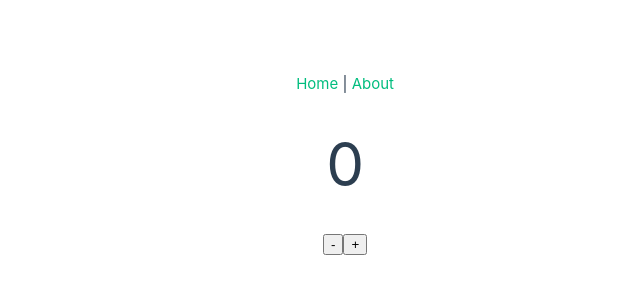
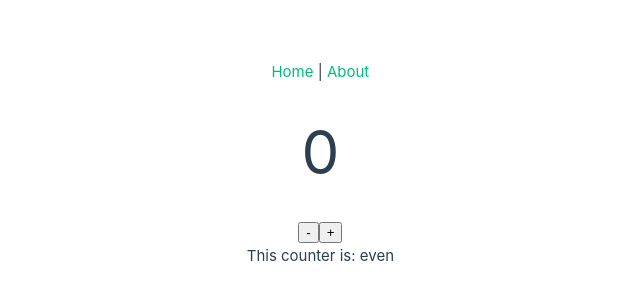
Before and after one commit to Viktorres19/pinia-30-minutes, a Vue app: page / in a window 1280 px wide. Shown: the part 236-536 px from the top of the page, without its empty margins (246-886 px from the left). Built offline with nearby package versions, Linux system fonts and the light colour scheme.

Commit message:
04 computed property

```diff
--- a/src/views/HomeView.vue
+++ b/src/views/HomeView.vue
@@ -1,11 +1,31 @@
+<script setup>
+import {computed, ref} from 'vue'
+
+  const count = ref(0)
+
+  const increaseCount = () => {
+    count.value++
+  }
+  const decreaseCount = () => {
+    count.value--
+  }
+
+  const oddOrEven = computed(() => {
+    if (count.value % 2 === 0) return 'even'
+    return 'odd'
+  })
+</script>
 <template>
   <div class="home">
       <div class="count">
-          0
+	      {{ count }}
       </div>
       <div class="button">
-	      <button>-</button>
-	      <button>+</button>
+	      <button @click="decreaseCount">-</button>
+	      <button @click="increaseCount">+</button>
+      </div>
+      <div>
+          This counter is: {{ oddOrEven }}
       </div>
   </div>
 </template>
```
